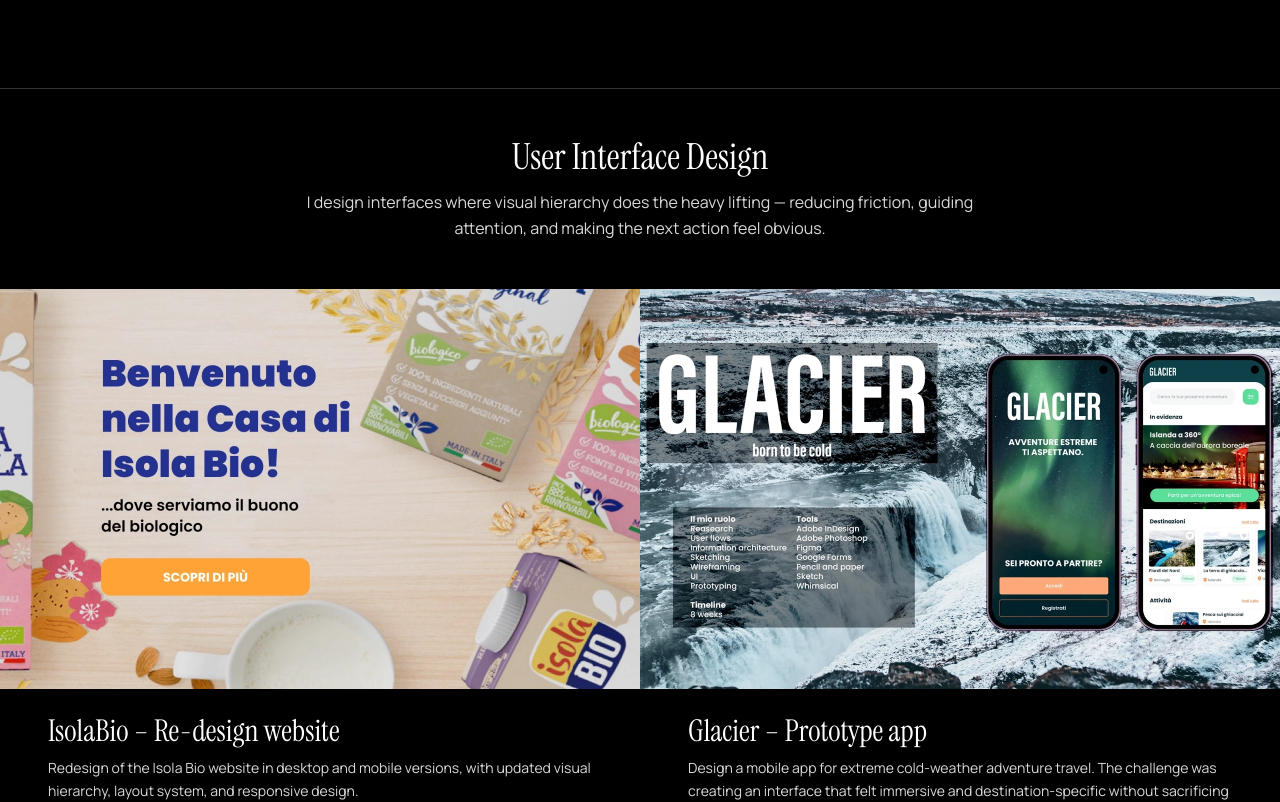
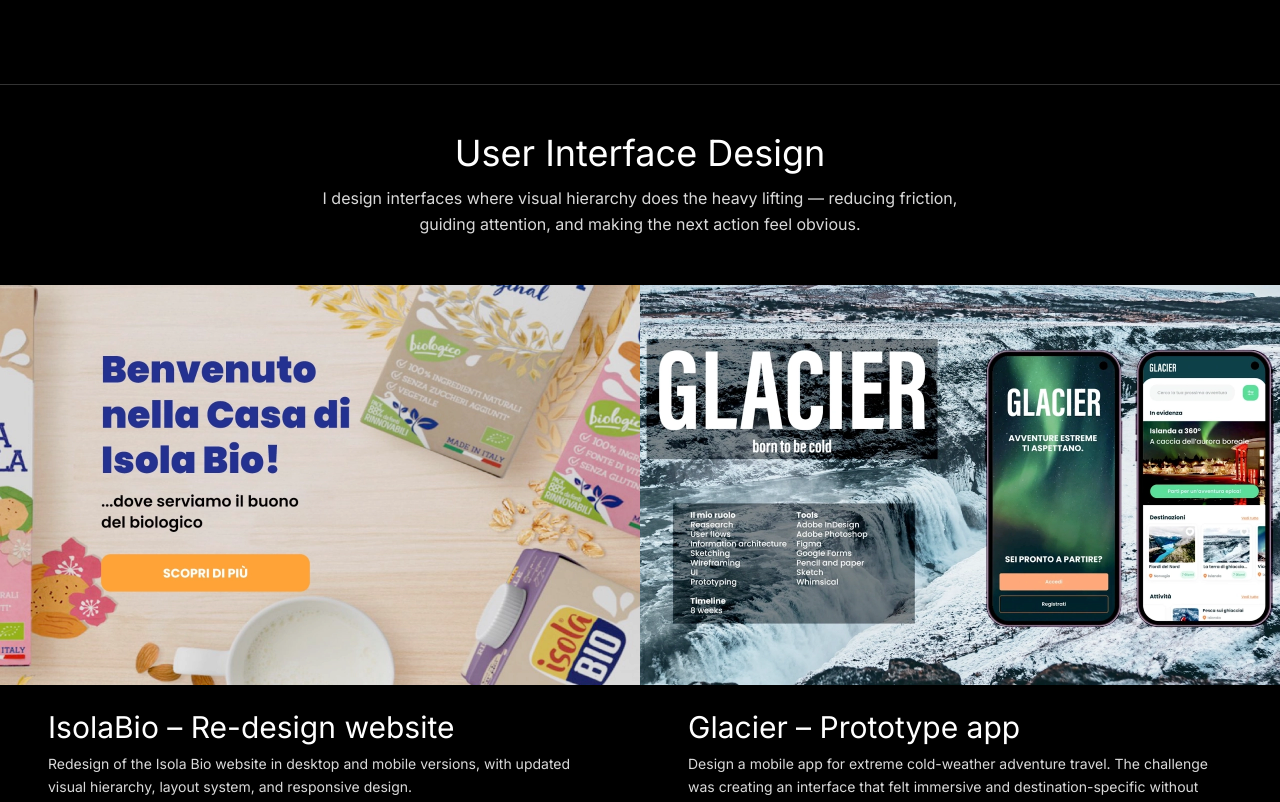
Before and after one commit to AlbertoScalia/portfolio, a React (Vite) app: page / in a window 1280 px wide. Shown: the part 420-1222 px from the top of the page. Built offline with nearby package versions, Linux system fonts and the light colour scheme.

Commit message:
Apply Inter font across marquee section

```diff
--- a/index.html
+++ b/index.html
@@ -18,11 +18,10 @@
     <meta property="og:url" content="https://albertoscalia.github.io/portfolio/" />
     <meta property="og:image" content="https://albertoscalia.github.io/portfolio/assets/images/favicon.webp" />
 
-    <!-- Import Google Fonts: Manrope e Instrument Serif -->
+    <!-- Import Google Font -->
     <link rel="preconnect" href="https://fonts.googleapis.com">
     <link rel="preconnect" href="https://fonts.gstatic.com" crossorigin>
-    <link href="https://fonts.googleapis.com/css2?family=Instrument+Serif:ital@0;1&family=Manrope:wght@200..800&display=swap" rel="stylesheet">
-  </head>
+<link href="https://fonts.googleapis.com/css2?family=Inter:wght@100..900&display=swap" rel="stylesheet">  </head>
   <body>
     <div id="root"></div>
     <script type="module" src="/src/main.jsx"></script>
--- a/src/components/ClientsMarquee.jsx
+++ b/src/components/ClientsMarquee.jsx
@@ -32,7 +32,7 @@
                     className="text-5xl md:text-7xl font-sans tracking-tighter mb-6 text-center text-white"
                 >
                     Who trusted me <br />
-                    <span className="font-serif font-normal text-[#EC3814]">(and kept coming back)</span>
+                    <span className=" text-[#EC3814]">(and kept coming back)</span>
                 </motion.h2>
                 <motion.p
                     initial={{ opacity: 0, y: 20 }}
@@ -89,7 +89,7 @@
                     className="text-5xl md:text-7xl font-sans tracking-tighter mb-6 text-center text-white"
                 >
                     Do you have a <br />
-                    <span className="font-serif font-normal text-[#EC3814]">project in mind?</span>
+                    <span className=" text-[#EC3814]">project in mind?</span>
                 </motion.h2>
 
                 {/* Badge Open to UX/UI roles in brand orange */}
--- a/src/components/HeroParallax.jsx
+++ b/src/components/HeroParallax.jsx
@@ -119,7 +119,7 @@
                     className="text-5xl md:text-7xl lg:text-8xl tracking-tight leading-[1.05] text-white mb-8 max-w-5xl"
                 >
                     Editorial Precision, <br />
-                    <span className="font-serif font-normal text-[#EC3814]">Digital Performance</span>
+                    <span className="  text-[#EC3814]">Digital Performance</span>
                 </motion.h1>
 
                 <motion.p
@@ -139,7 +139,7 @@
                         <div className="w-full border-t border-white/20 mb-12" />
 
                         <div className="max-w-7xl mx-auto px-6 lg:px-12 mb-12 flex flex-col items-center text-center">
-                            <h2 className="text-3xl md:text-4xl font-serif font-normal text-white mb-3">
+                            <h2 className="text-3xl md:text-4xl   text-white mb-3">
                                 {section.title}
                             </h2>
                             <p className="text-base font-sans text-white/85 max-w-2xl leading-relaxed text-center">
@@ -173,7 +173,7 @@
                                                 </div>
 
                                                 <div className="flex flex-col gap-2 pt-6 px-6 lg:px-12">
-                                                    <h3 className="text-3xl font-serif font-normal text-white group-hover:text-[#EC3814] transition-colors duration-300">
+                                                    <h3 className="text-3xl   text-white group-hover:text-[#EC3814] transition-colors duration-300">
                                                         {project.title}
                                                     </h3>
 
@@ -211,7 +211,7 @@
                                                 </div>
 
                                                 <div className="flex flex-col gap-2 pt-6 px-6 lg:px-12">
-                                                    <h3 className="text-3xl font-serif font-normal text-white group-hover:text-[#EC3814] transition-colors duration-300">
+                                                    <h3 className="text-3xl   text-white group-hover:text-[#EC3814] transition-colors duration-300">
                                                         {project.title}
                                                     </h3>
 
@@ -285,7 +285,7 @@
                                 <X size={28} />
                             </button>
 
-                            <h2 className="text-3xl md:text-5xl font-serif mb-4 pr-8">
+                            <h2 className="text-3xl md:text-5xl  mb-4 pr-8">
                                 {selectedProject.title}
                             </h2>
 
--- a/src/pages/Contact.jsx
+++ b/src/pages/Contact.jsx
@@ -51,7 +51,7 @@
                     className="text-5xl md:text-7xl font-sans tracking-tighter mb-6 text-center text-white"
                 >
                     Let's <br />
-                    <span className="font-serif font-normal text-[#EC3814]">talk</span>
+                    <span className="  text-[#EC3814]">talk</span>
                 </motion.h1>
                 <motion.p
                     initial={{ opacity: 0, y: shouldReduceMotion ? 0 : 20 }}
@@ -76,7 +76,7 @@
                                 <Phone size={24} weight="duotone" className="text-white group-hover:text-[#EC3814] transition-colors" aria-hidden="true" />
                             </div>
                             <div>
-                                <h2 className="text-2xl font-serif font-normal tracking-tight mb-2 text-white group-hover:text-[#EC3814] transition-colors">Phone</h2>
+                                <h2 className="text-2xl   tracking-tight mb-2 text-white group-hover:text-[#EC3814] transition-colors">Phone</h2>
                                 <p className="text-sm font-sans text-white/85">Number available upon request</p>
                             </div>
                         </div>
@@ -89,7 +89,7 @@
                                 <MapPin size={24} weight="duotone" className="text-white group-hover:text-[#EC3814] transition-colors" aria-hidden="true" />
                             </div>
                             <div>
-                                <h2 className="text-2xl font-serif font-normal tracking-tight mb-2 text-white group-hover:text-[#EC3814] transition-colors">Location</h2>
+                                <h2 className="text-2xl   tracking-tight mb-2 text-white group-hover:text-[#EC3814] transition-colors">Location</h2>
                                 <p className="text-sm font-sans text-white/85">Acireale, CT, Italy</p>
                             </div>
                         </div>
--- a/tailwind.config.js
+++ b/tailwind.config.js
@@ -7,8 +7,7 @@
   theme: {
     extend: {
       fontFamily: {
-        serif: ['"Instrument Serif"', 'serif'],
-        sans: ['Manrope', 'sans-serif'],
+        sans: ['Inter', 'sans-serif'],
       },
     },
   },
```
Also changed, not shown: src/pages/Bio.jsx (+4 -4 lines), 3 other files (tests, documents, lock files or other folders).
